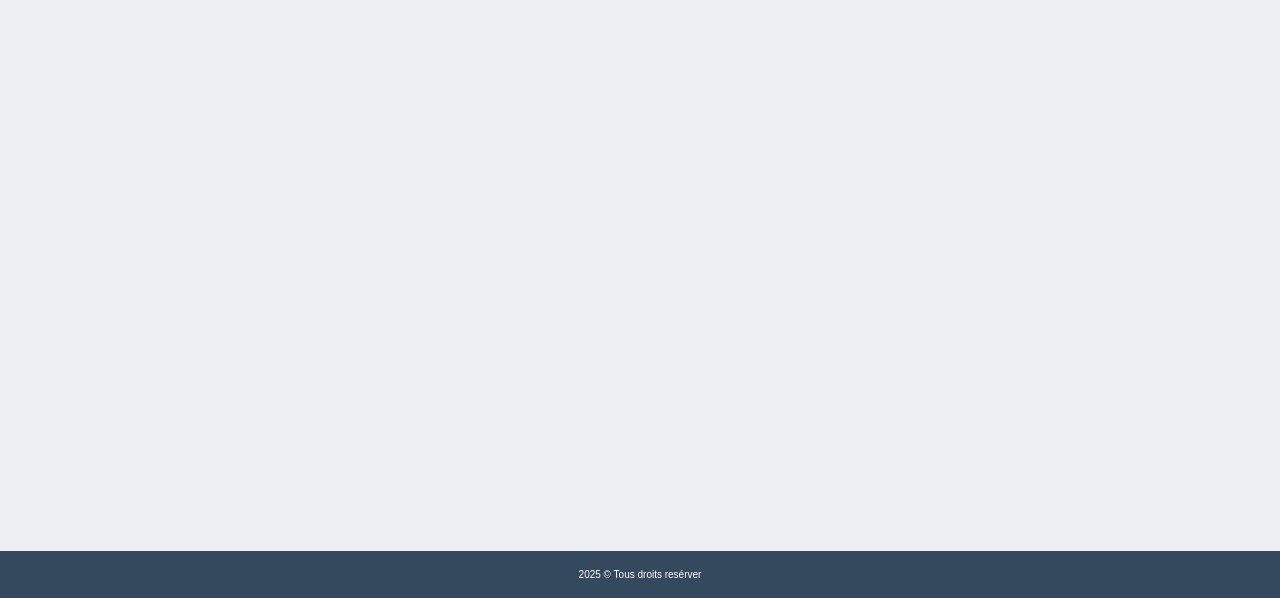
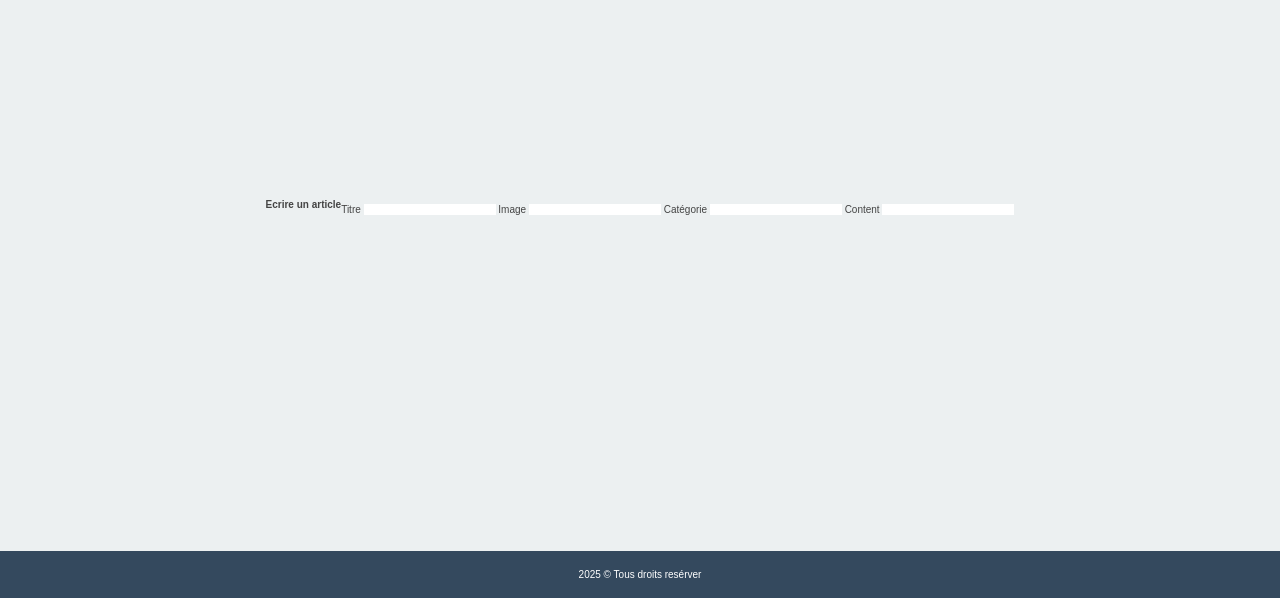
Before and after one commit to v-alex-dev/blog-dyma, a PHP site: page /add-article.php in a window 1280 px wide. Shown: the part 202-800 px from the top of the page. Run offline with PHP 8.4, Linux system fonts and the light colour scheme.

Commit message:
Add form article

```diff
--- a/add-article.php
+++ b/add-article.php
@@ -15,7 +15,23 @@
     <?php include_once 'includes/header.php'?>
 
     <div class="content">
-
+        <h1>Ecrire un article</h1>
+        <form action="/add-article.php" method="post">
+            <div class="form-control">
+                <label for="title">Titre</label>
+                <input type="text" name="title" id="title">
+                <!-- <p class='text-error'></p> -->
+                <label for='image'>Image</label>
+                <input type="text" name="image" id="image">
+                <!-- <p class='text-error'></p> -->
+                <label for="category">Catégorie</label>
+                <input type="text" name="category" id="category">
+                <!-- <p class='text-error'></p> -->
+                <label for="content">Content</label>
+                <input type="text" name="content" id="content">
+                <!-- <p class='text-error'></p> -->
+            </div>
+        </form>
     </div>
     <?php include_once 'includes/footer.php' ?>
 </body>
```
